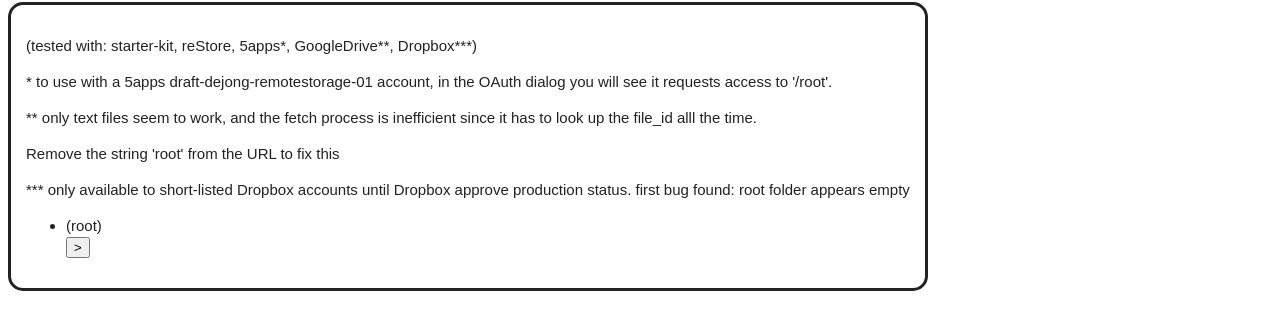
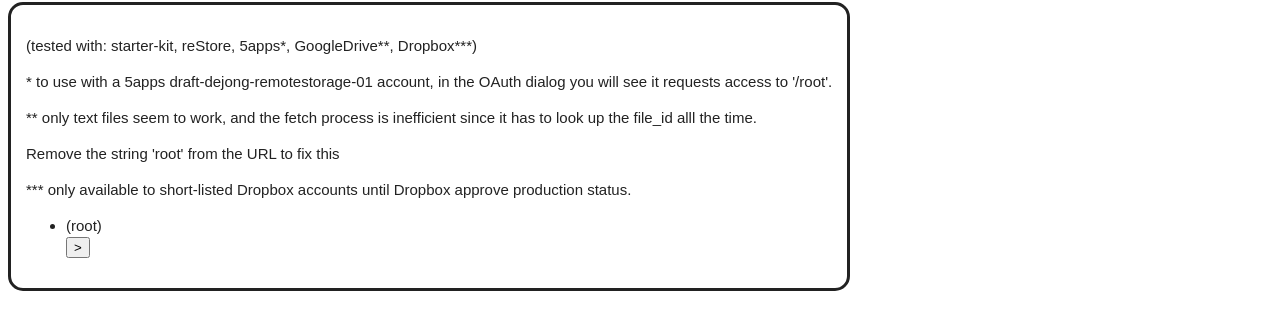
Before and after one commit to michielbdejong/import.5apps.com, a plain HTML site: page index.html in a window 1280 px wide. Shown: the part 66-396 px from the top of the page. Drawn offline with Linux system fonts and the light colour scheme.

Commit message:
Dropbox basics working now

```diff
--- a/index.html
+++ b/index.html
@@ -18,7 +18,7 @@
       <p>* to use with a 5apps draft-dejong-remotestorage-01 account, in the OAuth dialog you will see it requests access to '/root'.</p>
       <p>** only text files seem to work, and the fetch process is inefficient since it has to look up the file_id alll the time.</p>
       Remove the string 'root' from the URL to fix this</p>
-      <p>*** only available to short-listed Dropbox accounts until Dropbox approve production status. first bug found: root folder appears empty</p>
+      <p>*** only available to short-listed Dropbox accounts until Dropbox approve production status.</p>
       <ul>
         <li>(root)<div id="path-"><input type="submit" value=">" onclick="expandOne('');"></div></li>
     </article>
```
